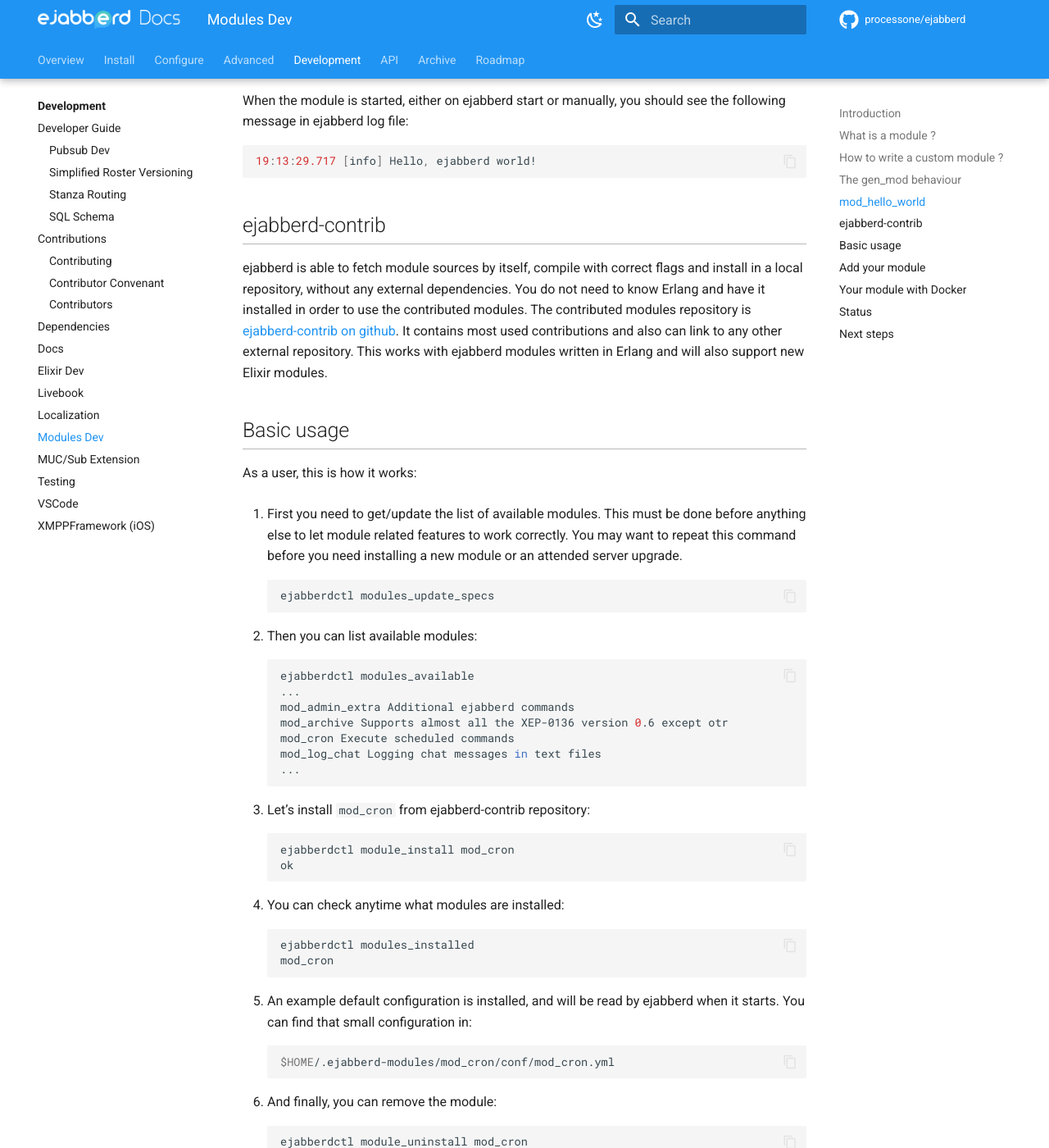
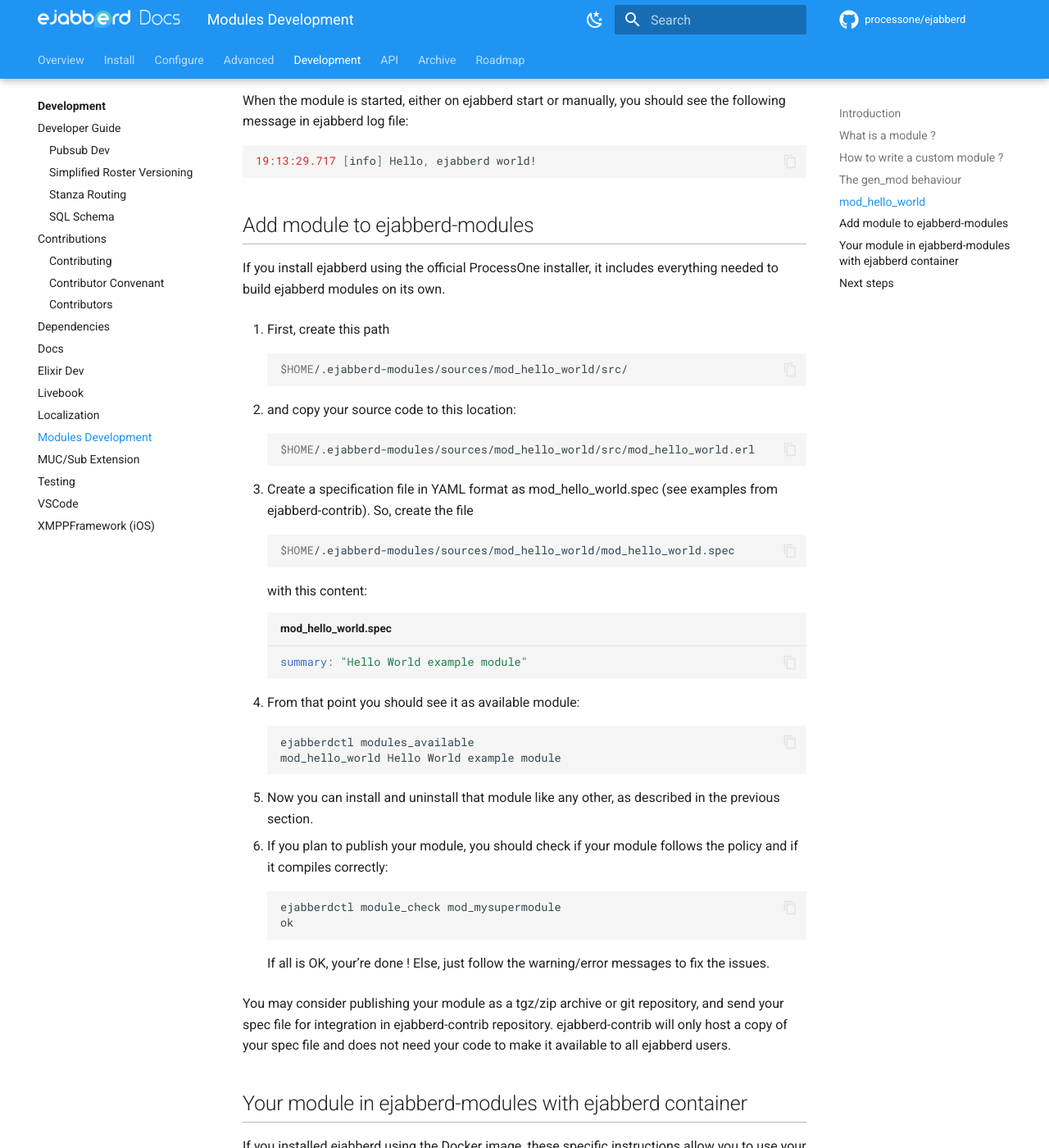
Before and after one commit to processone/docs.ejabberd.im, an MkDocs documentation site: the page built from content/developer/extending-ejabberd/modules.md, in a window 1280 px wide and 1400 px high, scrolled down 3070 px. Shown: the whole window at 82% size. Built offline with MkDocs 1.6.1 and Material for MkDocs 9.7.7, drawn with Linux system fonts in a browser that asks for light colours; comment, search, counter and statistics services are not loaded; some of the changed text lies outside the part shown.

Commit message:
Move ejabberd-modules and -contrib to a standalone admin page

````diff
--- a/content/developer/extending-ejabberd/modules.md
+++ b/content/developer/extending-ejabberd/modules.md
@@ -120,71 +120,7 @@
 19:13:29.717 [info] Hello, ejabberd world!
 ```
 
-## ejabberd-contrib
-
-ejabberd is able to fetch module sources by itself, compile with correct flags
-and install in a local repository, without any external dependencies. You do not
-need to know Erlang and have it installed in order to use the contributed modules.
-The contributed modules repository is
-[ejabberd-contrib on github](https://github.com/processone/ejabberd-contrib).
-It contains
-most used contributions and also can link to any other external repository.
-This works with ejabberd modules written in Erlang and will also support new Elixir modules.
-
-## Basic usage
-
-As a user, this is how it works:
-
-1. First you need to get/update the list of available modules.  This must be
-    done before anything else to let module related features to work correctly.
-    You may want to repeat this command before you need installing a new module
-    or an attended server upgrade.
-
-    ``` sh
-    ejabberdctl modules_update_specs
-    ```
-
-2. Then you can list available modules:
-
-    ``` sh
-    ejabberdctl modules_available
-    ...
-    mod_admin_extra Additional ejabberd commands
-    mod_archive Supports almost all the XEP-0136 version 0.6 except otr
-    mod_cron Execute scheduled commands
-    mod_log_chat Logging chat messages in text files
-    ...
-    ```
-
-3. Let’s install `mod_cron` from ejabberd-contrib repository:
-
-    ``` sh
-    ejabberdctl module_install mod_cron
-    ok
-    ```
-
-4. You can check anytime what modules are installed:
-
-    ``` sh
-    ejabberdctl modules_installed
-    mod_cron
-    ```
-
-5. An example default configuration is installed, and will be read by ejabberd
-    when it starts. You can find that small configuration in:
-
-    ``` sh
-    $HOME/.ejabberd-modules/mod_cron/conf/mod_cron.yml
-    ```
-
-6. And finally, you can remove the module:
-
-    ``` sh
-    ejabberdctl module_uninstall mod_cron
-    ok
-    ```
-
-## Add your module
+## Add module to ejabberd-modules
 
 If you install ejabberd using the official ProcessOne installer,
 it includes everything needed to build ejabberd modules on its own.
@@ -239,12 +175,12 @@
 ejabberd-contrib will only host a copy of your
 spec file and does not need your code to make it available to all ejabberd users.
 
-## Your module with Docker
+## Your module in ejabberd-modules with ejabberd container
 
 If you installed ejabberd using the Docker image, these specific instructions
 allow you to use your module with your Docker image:
 
-1. Create a local directory for the contributed modules:
+1. Create a local directory for `ejabberd-modules`:
 
     ``` sh
     mkdir docker-modules
@@ -302,19 +238,6 @@
       <0.492.0>@mod_hello_world:start/2:15 Hello, ejabberd world!
     ```
 
-## Status
-
-Please note this is provided as a beta version. We want the work in progress to be released
-early to gather feedback from developers and users.
-
-For now, you need to edit the configuration snippet provided in module’s conf directory and
-copy it into your ejabberd’s main configuration. Then you’ll need to restart ejabberd or
-manually start the module.
-
-However, our plan is to keep iterating on the tool and to make our best to make module
-installation as easy as possible and avoid need to change main configuration:
-ejabberd should be able to include module configuration snippets on the fly in a near future.
-
 ## Next steps
 
 From there, you know how to package a module to integrate it inside
--- a/mkdocs.yml
+++ b/mkdocs.yml
@@ -224,6 +224,7 @@
     - Architecture: developer/extending-ejabberd/architecture.md
     - Clustering: admin/guide/clustering.md
     - Managing: admin/guide/managing.md
+    - Modules / Contrib: admin/guide/modules.md
     - Security: admin/guide/security.md
     - Troubleshooting: admin/guide/troubleshooting.md
     - Upgrade: admin/upgrade/index.md
@@ -248,7 +249,7 @@
     - Elixir Dev: developer/extending-ejabberd/elixir.md
     - Livebook: livebooks/ejabberd-developer-livebook.md
     - Localization: developer/extending-ejabberd/localization.md
-    - Modules Dev: developer/extending-ejabberd/modules.md
+    - Modules Development: developer/extending-ejabberd/modules.md
     - MUC/Sub Extension: developer/xmpp-clients-bots/extensions/muc-sub.md
     - Testing: developer/extending-ejabberd/testing.md
     - VSCode: developer/vscode.md
````
Also changed, not shown: content/admin/guide/modules.md (added, +178 -0 lines), content/developer/ejabberd-api/index.md (+2 -1 lines).
